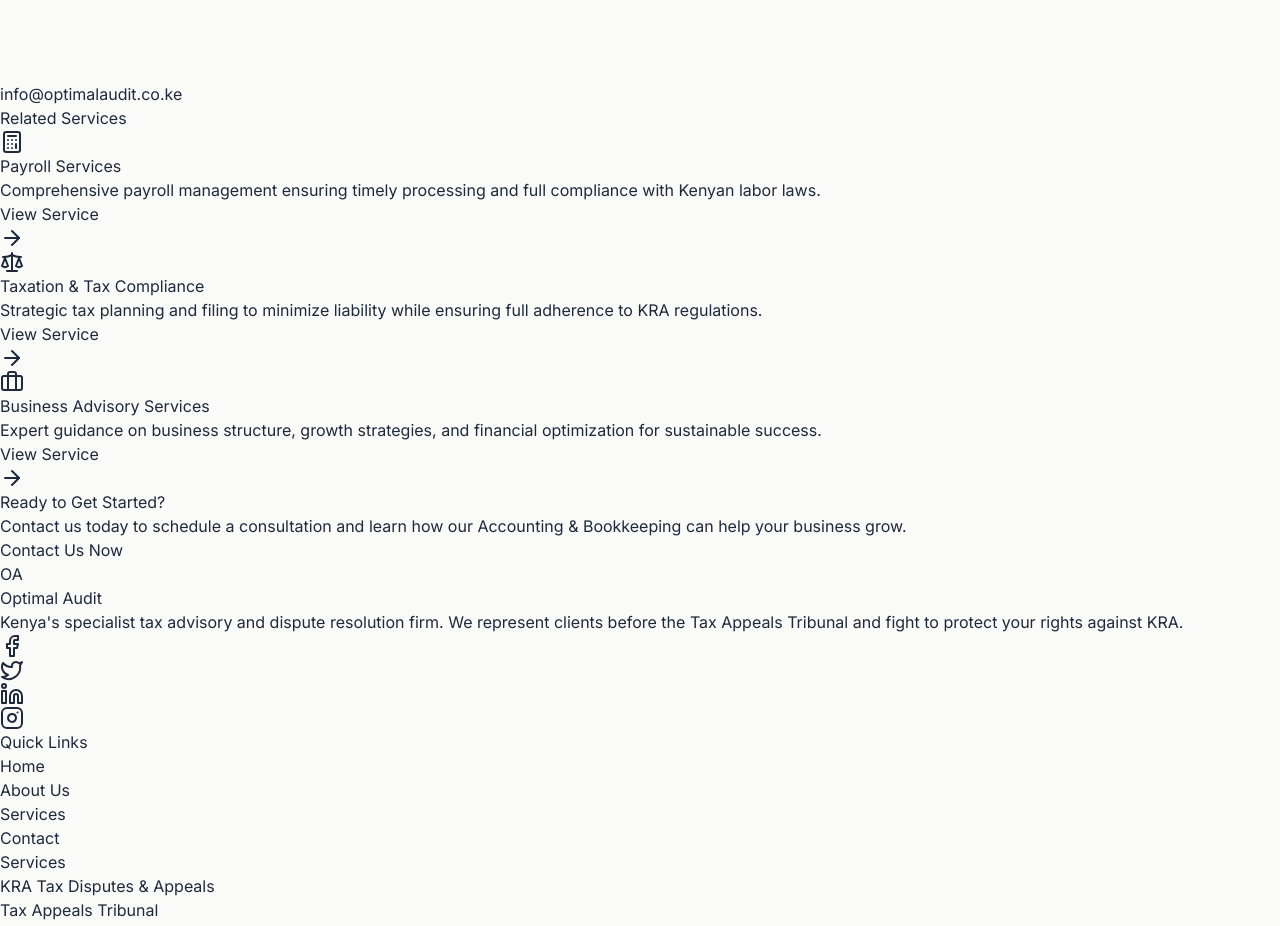
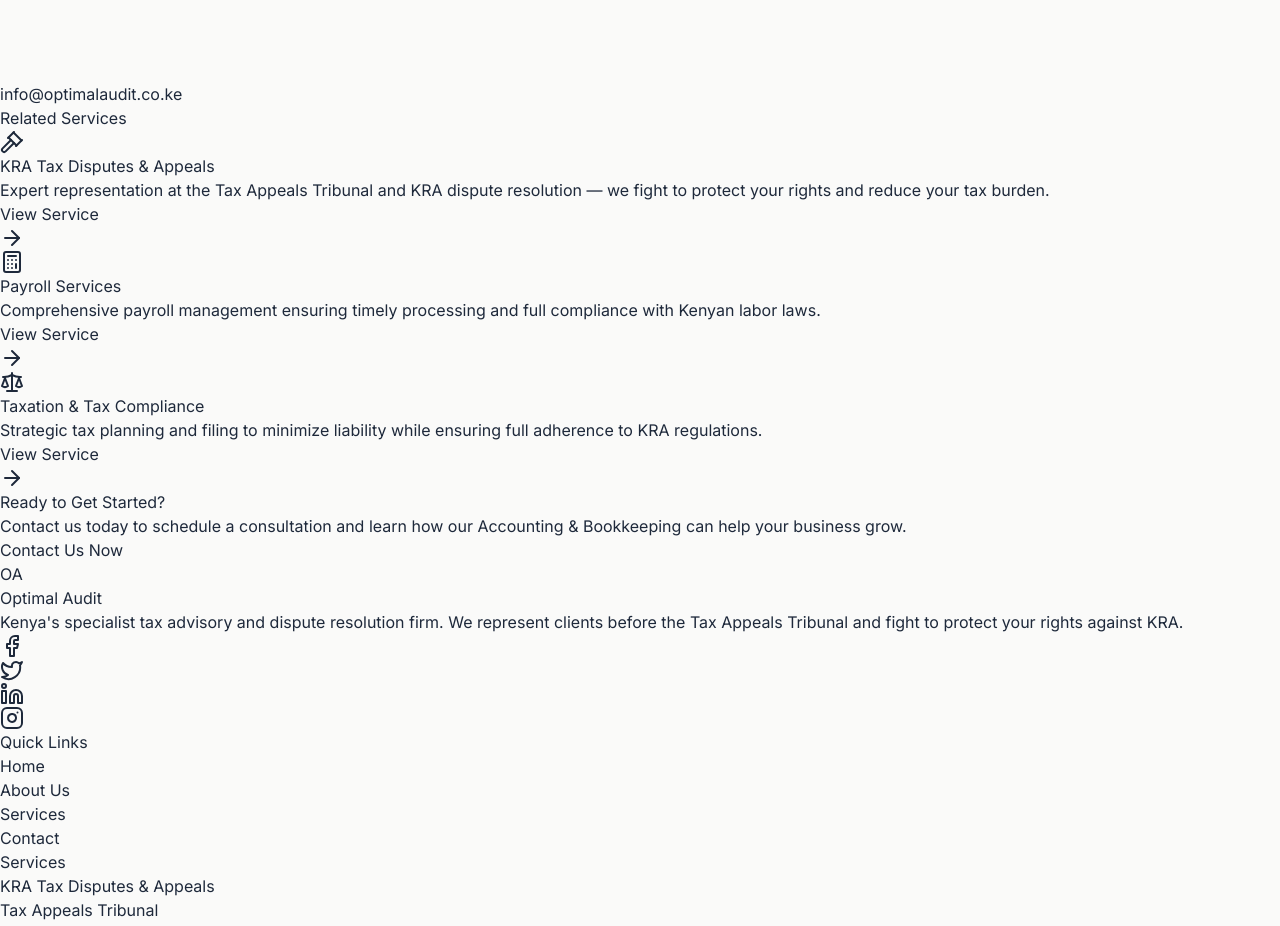
Before and after one commit to Maneno-Michael/Optimal-Audit-Advisors, a React (Vite) app: page /services/accounting-bookkeeping in a window 1280 px wide. Shown: the part 4080-5006 px from the top of the page. Built offline with nearby package versions, Linux system fonts and the light colour scheme.

Commit message:
annimations page

```diff
--- a/src/data/services.ts
+++ b/src/data/services.ts
@@ -8,10 +8,10 @@
   ShieldCheck,
   Building2,
   ArrowLeftRight,
+  Leaf,
+  Gavel,
+  LucideIcon,
 } from 'lucide-react'
-import type { FC, SVGProps } from 'react'
-
-export type IconType = FC<SVGProps<SVGSVGElement>>
 
 export interface ServiceFeature {
   title: string
@@ -33,7 +33,7 @@
   slug: string
   title: string
   shortDescription: string
-  icon: IconType
+  icon: LucideIcon
   heroImage: string
   fullDescription: string
   features: ServiceFeature[]
@@ -44,12 +44,92 @@
 
 export const servicesData: ServiceData[] = [
   {
+    id: 'tax-disputes',
+    slug: 'kra-tax-disputes-appeals',
+    title: 'KRA Tax Disputes & Appeals',
+    shortDescription:
+      'Expert representation at the Tax Appeals Tribunal and KRA dispute resolution — we fight to protect your rights and reduce your tax burden.',
+    icon: Gavel,
+    heroImage:
+      'https://images.unsplash.com/photo-1589829545856-d10d557cf95f?w=1200&h=600&fit=crop&q=80',
+    fullDescription:
+      'Receiving a tax assessment or demand notice from KRA can be overwhelming and financially devastating. You do not have to face it alone. Our Tax Disputes & Appeals practice is the cornerstone of what we do. We provide aggressive, expert representation at every stage of the dispute resolution process — from lodging a formal objection with KRA, to appearing before the Tax Appeals Tribunal (TAT), and escalating to the High Court where necessary. Our team has deep knowledge of the Tax Procedures Act, Income Tax Act, VAT Act, and the rules of the Tax Appeals Tribunal, giving your case the strongest possible foundation.',
+    features: [
+      {
+        title: 'Tax Appeals Tribunal Representation',
+        description:
+          'Full representation before the TAT, including filing of statements of facts, legal submissions, and oral hearings.',
+      },
+      {
+        title: 'KRA Objection Filing',
+        description:
+          'Drafting and filing of formal objections to KRA assessments within the statutory 30-day window.',
+      },
+      {
+        title: 'Alternative Dispute Resolution (ADR)',
+        description:
+          "Negotiating settlements through KRA's ADR framework to resolve disputes faster and cost-effectively.",
+      },
+      {
+        title: 'Penalty & Interest Waiver Applications',
+        description:
+          'Preparing and submitting applications for waiver of penalties and interest under Section 94 of the Tax Procedures Act.',
+      },
+    ],
+    benefits: [
+      "Expert representation by professionals who know KRA's processes inside out",
+      'Significantly reduce or eliminate disputed tax assessments',
+      'Protect your business from asset seizure and enforcement actions',
+      'Achieve faster resolution through ADR and negotiation',
+      'Peace of mind knowing your case is in experienced hands',
+    ],
+    process: [
+      {
+        title: 'Case Review',
+        description:
+          'We analyse the KRA assessment, demand notice, or audit findings in detail.',
+      },
+      {
+        title: 'Strategy Development',
+        description:
+          'We identify the strongest legal and factual grounds to challenge the assessment.',
+      },
+      {
+        title: 'Objection / ADR',
+        description:
+          'We file a formal objection or initiate ADR negotiations with KRA.',
+      },
+      {
+        title: 'Tribunal / Court',
+        description:
+          'If unresolved, we escalate to the Tax Appeals Tribunal or High Court.',
+      },
+    ],
+    faqs: [
+      {
+        question: 'How long do I have to object to a KRA assessment?',
+        answer:
+          'You have 30 days from the date of the assessment to lodge a formal objection with KRA. Missing this deadline can be fatal to your case, so contact us immediately.',
+      },
+      {
+        question: 'What is the Tax Appeals Tribunal?',
+        answer:
+          'The Tax Appeals Tribunal (TAT) is an independent body established under the Tax Appeals Tribunal Act to hear and determine tax disputes between taxpayers and KRA.',
+      },
+      {
+        question: 'Can disputes be settled without going to the Tribunal?',
+        answer:
+          'Yes. KRA has an Alternative Dispute Resolution (ADR) framework that allows disputes to be settled through negotiation. We have successfully resolved many cases through ADR, saving clients significant time and money.',
+      },
+    ],
+  },
+  {
     id: 'payroll',
     slug: 'payroll-services',
     title: 'Payroll Services',
     shortDescription:
       'Comprehensive payroll management ensuring timely processing and full compliance with Kenyan labor laws.',
-    icon: Calculator as IconType,
+    icon: Calculator,
     heroImage:
       'https://images.unsplash.com/photo-1554224155-6726b3ff858f?w=1200&h=600&fit=crop&q=80',
     fullDescription:
@@ -120,7 +200,7 @@
     title: 'Accounting & Bookkeeping',
     shortDescription:
       'Accurate financial record keeping to help you monitor performance and make informed business decisions.',
-    icon: BookOpen as IconType,
+    icon: BookOpen,
     heroImage:
       'https://images.unsplash.com/photo-1460925895917-afdab827c52f?w=1200&h=600&fit=crop&q=80',
     fullDescription:
@@ -190,7 +270,7 @@
     title: 'Taxation & Tax Compliance',
     shortDescription:
       'Strategic tax planning and filing to minimize liability while ensuring full adherence to KRA regulations.',
-    icon: Scale as IconType,
+    icon: Scale,
     heroImage:
       'https://images.unsplash.com/photo-1586486855514-8c633cc6fd38?w=1200&h=600&fit=crop&q=80',
     fullDescription:
@@ -260,7 +340,7 @@
     title: 'Business Advisory Services',
     shortDescription:
       'Expert guidance on business structure, growth strategies, and financial optimization for sustainable success.',
-    icon: Briefcase as IconType,
+    icon: Briefcase,
     heroImage:
       'https://images.unsplash.com/photo-1600880292203-757bb62b4baf?w=1200&h=600&fit=crop&q=80',
     fullDescription:
@@ -328,7 +408,7 @@
     title: 'Kenya Diaspora Tax Services',
     shortDescription:
       'Specialized tax solutions for Kenyans living abroad, managing local investments and compliance.',
-    icon: Globe2 as IconType,
+    icon: Globe2,
     heroImage:
       'https://images.unsplash.com/photo-1526304640581-d334cdbbf45e?w=1200&h=600&fit=crop&q=80',
     fullDescription:
@@ -395,7 +475,7 @@
     title: 'VAT Filing Services',
     shortDescription:
       'Timely and accurate Value Added Tax computation and filing to avoid penalties and interest.',
-    icon: FileText as IconType,
+    icon: FileText,
     heroImage:
       'https://images.unsplash.com/photo-1450101499163-c8848c66ca85?w=1200&h=600&fit=crop&q=80',
     fullDescription:
@@ -462,7 +542,7 @@
     title: 'Auditing and Assurance',
     shortDescription:
       'Independent examination of financial statements to provide credibility and assurance to stakeholders.',
-    icon: ShieldCheck as IconType,
+    icon: ShieldCheck,
     heroImage:
       'https://images.unsplash.com/photo-1554224154-22dec7ec8818?w=1200&h=600&fit=crop&q=80',
     fullDescription:
@@ -529,7 +609,7 @@
     title: 'Monthly Rental Income Tax',
     shortDescription:
       'Management of monthly rental income tax obligations for landlords and property managers.',
-    icon: Building2 as IconType,
+    icon: Building2,
     heroImage:
       'https://images.unsplash.com/photo-1560518883-ce09059eeffa?w=1200&h=600&fit=crop&q=80',
     fullDescription:
@@ -590,7 +670,7 @@
     title: 'Transfer Pricing',
     shortDescription:
       "Advisory on inter-company transactions to ensure compliance with arm's length principles.",
-    icon: ArrowLeftRight as IconType,
+    icon: ArrowLeftRight,
     heroImage:
       'https://images.unsplash.com/photo-1551288049-bebda4e38f71?w=1200&h=600&fit=crop&q=80',
     fullDescription:
@@ -647,4 +727,84 @@
       },
     ],
   },
+  {
+    id: 'esg',
+    slug: 'esg-accounting',
+    title: 'ESG Accounting Services',
+    shortDescription:
+      'Comprehensive Environmental, Social, and Governance reporting and accounting to help your business meet global sustainability standards.',
+    icon: Leaf,
+    heroImage:
+      'https://images.unsplash.com/photo-1473341304170-971dccb5ac1e?w=1200&h=600&fit=crop&q=80',
+    fullDescription:
+      "Environmental, Social, and Governance (ESG) accounting is rapidly becoming a critical requirement for businesses seeking investment, regulatory compliance, and long-term sustainability. Our ESG Accounting Services help you measure, report, and improve your organization's impact across all three pillars.",
+    features: [
+      {
+        title: 'ESG Reporting Frameworks',
+        description:
+          'Alignment with GRI, SASB, TCFD, and UN SDG reporting standards.',
+      },
+      {
+        title: 'Carbon Footprint Accounting',
+        description:
+          'Measurement and reporting of Scope 1, 2, and 3 greenhouse gas emissions.',
+      },
+      {
+        title: 'Social Impact Measurement',
+        description:
+          'Quantifying community, employee, and supply chain social metrics.',
+      },
+      {
+        title: 'Governance Assessment',
+        description:
+          'Review of board structure, ethics policies, and anti-corruption controls.',
+      },
+    ],
+    benefits: [
+      'Attract ESG-conscious investors and lenders',
+      'Meet regulatory and stock exchange disclosure requirements',
+      'Identify and mitigate sustainability-related risks',
+      'Enhance brand reputation and stakeholder trust',
+      'Align with global best practices and SDGs',
+    ],
+    process: [
+      {
+        title: 'Materiality Assessment',
+        description:
+          'Identifying the ESG issues most relevant to your business and stakeholders.',
+      },
+      {
+        title: 'Data Collection',
+        description:
+          'Gathering environmental, social, and governance data across your operations.',
+      },
+      {
+        title: 'Analysis & Benchmarking',
+        description:
+          'Measuring performance against industry peers and global frameworks.',
+      },
+      {
+        title: 'Report Preparation',
+        description:
+          'Drafting a credible, transparent ESG report ready for publication.',
+      },
+    ],
+    faqs: [
+      {
+        question: 'Is ESG reporting mandatory in Kenya?',
+        answer:
+          'The Nairobi Securities Exchange (NSE) requires listed companies to publish sustainability reports.',
+      },
+      {
+        question: 'Which ESG framework should we use?',
+        answer:
+          'The right framework depends on your industry and stakeholders. We help you select and implement the most appropriate standard.',
+      },
+      {
+        question: 'Can small businesses benefit from ESG accounting?',
+        answer:
+          'Absolutely. ESG practices improve operational efficiency, attract talent, and open doors to green financing.',
+      },
+    ],
+  },
 ]
--- a/src/utils/animations.ts
+++ b/src/utils/animations.ts
@@ -1,4 +1,4 @@
-import type { Variants } from 'framer-motion'
+import { Variants } from 'framer-motion'
 
 // Staggered container for lists/grids
 export const staggerContainer: Variants = {
@@ -51,28 +51,11 @@
 }
 
 // Button hover effect
-// export const buttonHover = {
-//   scale: 1.02,
-//   transition: { duration: 0.2 },
-// }
-
-// export const buttonTap = {
-//   scale: 0.98,
-// }
-export const buttonHover: object = {
-  scale: 1.05,
-  transition: {
-    type: 'spring',
-    stiffness: 50,
-    damping: 20,
-  },
+export const buttonHover = {
+  scale: 1.02,
+  transition: { duration: 0.2 },
 }
 
-export const buttonTap: object = {
-  scale: 0.95,
-  transition: {
-    type: 'spring',
-    stiffness: 50,
-    damping: 20,
-  },
+export const buttonTap = {
+  scale: 0.98,
 }
```
